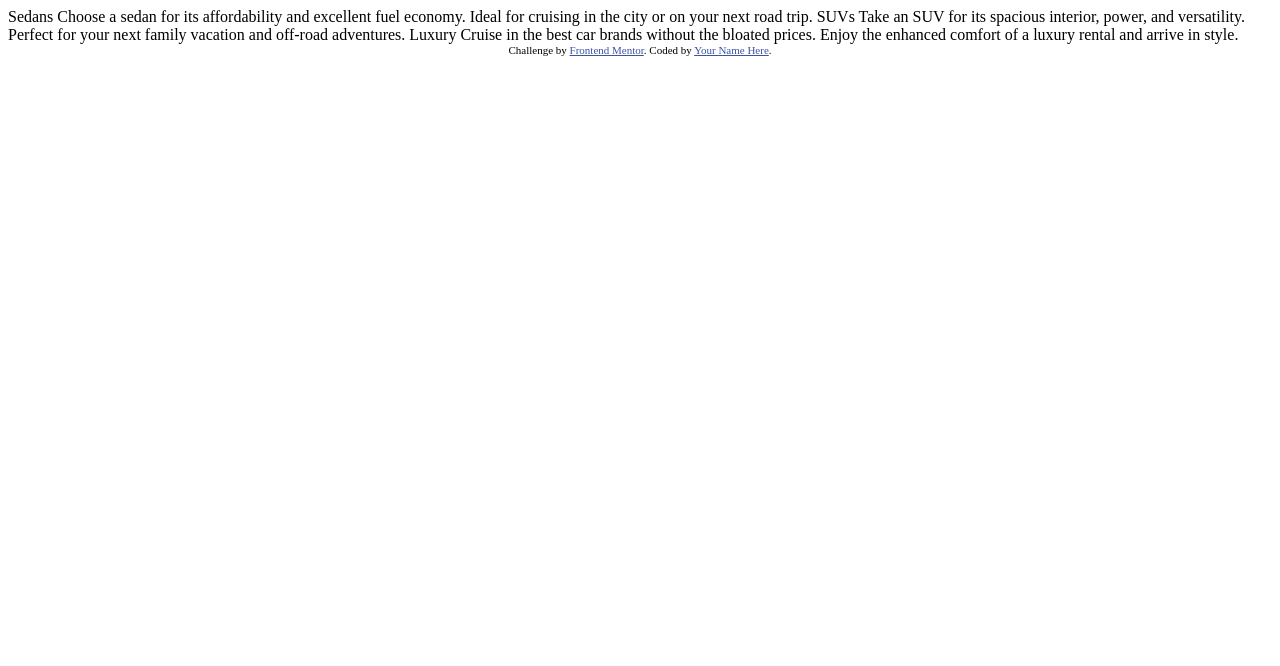
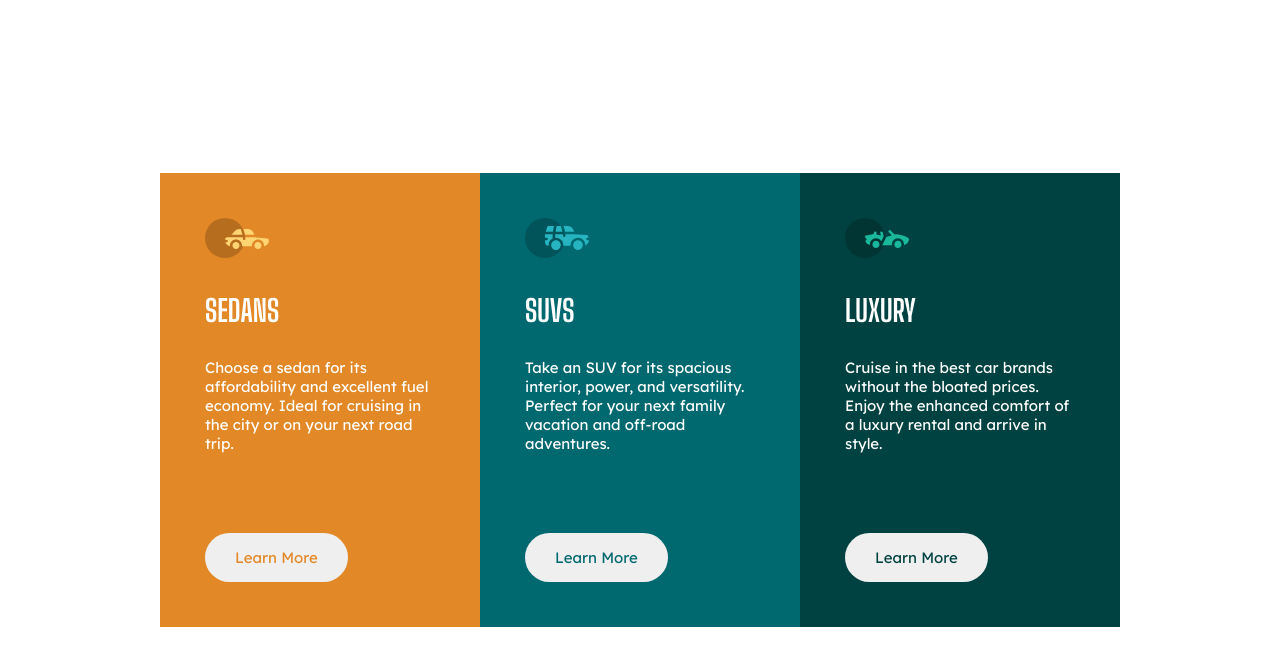
Before and after one commit to Jureczeg/3-column-preview-card, a plain HTML site: page index.html in a window 1280 px wide. Drawn offline with Linux system fonts and the light colour scheme.

Commit message:
Initials commit

```diff
--- a/index.html
+++ b/index.html
@@ -6,31 +6,49 @@
 
   <link rel="icon" type="image/png" sizes="32x32" href="./images/favicon-32x32.png">
 
+  <link rel="preconnect" href="https://fonts.googleapis.com">
+  <link rel="preconnect" href="https://fonts.gstatic.com" crossorigin>
+  <link href="https://fonts.googleapis.com/css2?family=Lexend+Deca&display=swap" rel="stylesheet">
+
+  <link rel="preconnect" href="https://fonts.googleapis.com">
+  <link rel="preconnect" href="https://fonts.gstatic.com" crossorigin>
+  <link href="https://fonts.googleapis.com/css2?family=Big+Shoulders+Display:wght@700&display=swap" rel="stylesheet">
+
+
   <title>Frontend Mentor | 3-column preview card component</title>
-
-  <!-- Feel free to remove these styles or customise in your own stylesheet 👍 -->
-  <style>
-    .attribution { font-size: 11px; text-align: center; }
-    .attribution a { color: hsl(228, 45%, 44%); }
-  </style>
+  <link rel="stylesheet" href="style.css">
 </head>
 <body>
-
-  Sedans
-  Choose a sedan for its affordability and excellent fuel economy. Ideal for cruising in the city
-  or on your next road trip.
-
-  SUVs
-  Take an SUV for its spacious interior, power, and versatility. Perfect for your next family vacation
-  and off-road adventures.
-
-  Luxury
-  Cruise in the best car brands without the bloated prices. Enjoy the enhanced comfort of a luxury
-  rental and arrive in style.
-
-  <div class="attribution">
-    Challenge by <a href="https://www.frontendmentor.io?ref=challenge" target="_blank">Frontend Mentor</a>.
-    Coded by <a href="#">Your Name Here</a>.
+  <div class="container">
+    <div class="card">
+      <div class="sedans">
+        <img src="images/icon-sedans.svg" alt="sedan car icon">
+        <h1>SEDANS</h1>
+        <p>Choose a sedan for its affordability and excellent fuel economy. Ideal for cruising in the city
+          or on your next road trip.</p>
+        <button id="btn1">
+          Learn More
+        </button>
+      </div>
+      <div class="suvs">
+        <img src="images/icon-suvs.svg" alt="suv car icon">
+        <h1>SUVS</h1>
+        <p>Take an SUV for its spacious interior, power, and versatility. Perfect for your next family vacation
+          and off-road adventures.</p>
+        <button id="btn2">
+          Learn More
+        </button>
+      </div>
+      <div class="luxury">
+        <img src="images/icon-luxury.svg" alt="luxury car icon">
+        <h1>LUXURY</h1>
+        <p>Cruise in the best car brands without the bloated prices. Enjoy the enhanced comfort of a luxury
+          rental and arrive in style.</p>
+        <button id="btn3">
+          Learn More
+        </button>
+      </div>
+    </div>
   </div>
 </body>
 </html>
--- /dev/null
+++ b/style.css
@@ -0,0 +1,79 @@
+@import url('https://fonts.googleapis.com/css2?family=Lexend+Deca&display=swap');
+@import url('https://fonts.googleapis.com/css2?family=Big+Shoulders+Display:wght@700&display=swap');
+
+/*font-family: 'Big Shoulders Display', cursive;*/
+
+*{
+    margin: 0;
+    padding: 0;
+}
+
+body{
+    min-height: 100vh;
+    display: flex;
+    align-items: center;
+    justify-content: center;
+
+    font-size: 15px;
+    font-family: 'Lexend Deca', sans-serif;
+    font-weight: 400;
+    color: white;
+}
+
+.container{
+    max-width: 960px;
+    margin: 0 auto;
+}
+
+h1{
+    font-family: 'Big Shoulders Display', cursive;
+    font-weight: 700;
+    padding: 30px 0;
+}
+
+p{
+    padding-bottom: 80px;
+}
+
+.card{
+    display: grid;
+    grid-template-columns: 1fr 1fr 1fr;
+    border: none;
+    border-radius: 10px;
+    margin: 15px 0;
+}
+
+.sedans{
+    background-color:hsl(31, 77%, 52%);
+    padding: 45px;
+}
+
+.suvs{
+    background-color: hsl(184, 100%, 22%);
+    padding: 45px;
+}
+
+.luxury{
+    background-color: hsl(179, 100%, 13%);
+    padding: 45px;
+}
+
+button{
+    font-family: 'Lexend Deca', sans-serif;
+    font-size: 15px;
+    border: none;
+    border-radius: 30px;
+    padding: 15px 30px;
+}
+
+#btn1{
+    color: hsl(31, 77%, 52%);
+}
+
+#btn2{
+    color: hsl(184, 100%, 22%);
+}
+
+#btn3{
+    color: hsl(179, 100%, 13%);
+}
```
